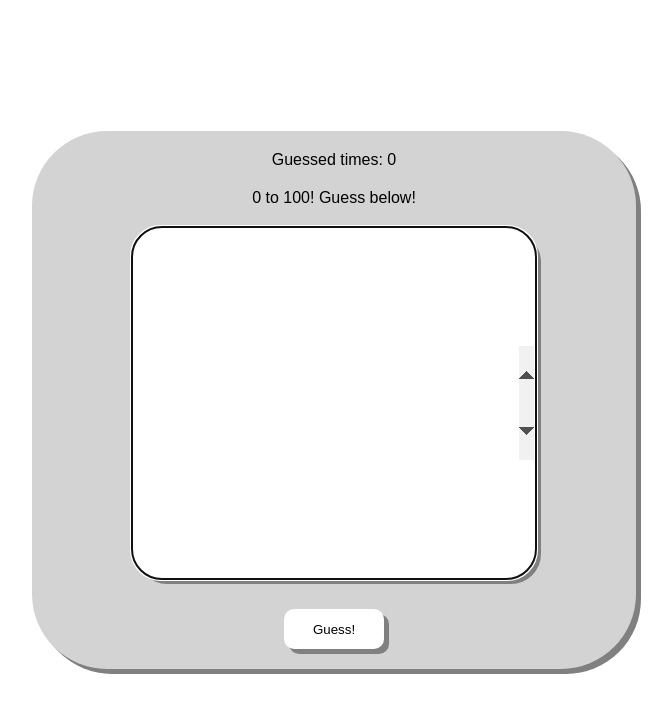
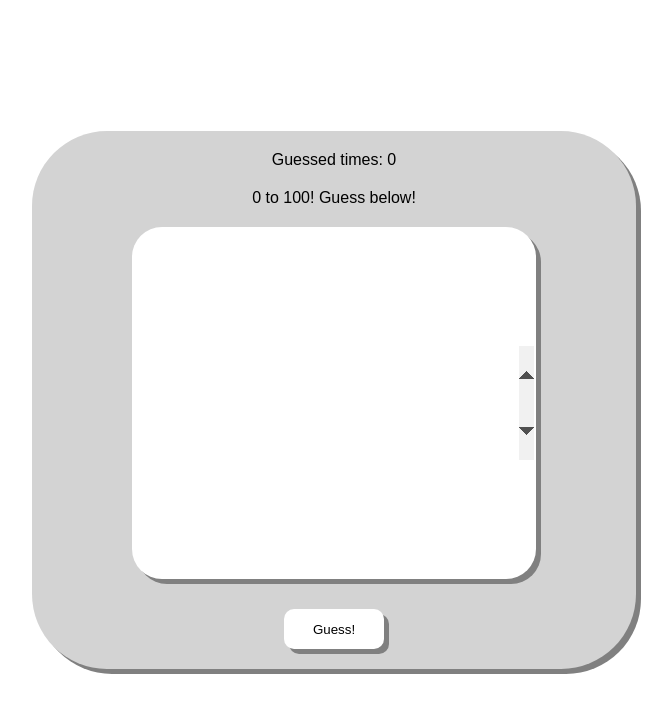
Before and after one commit to YingWaCollege-Student/Guess-Number-Game, a plain HTML site: page index.html in a window 1280 px wide. Shown: the whole page, without its empty margins (306-978 px from the left). Drawn offline with Linux system fonts and the light colour scheme.

Commit message:
Modified styles.

```diff
--- a/style.css
+++ b/style.css
@@ -1,6 +1,10 @@
             * {
         margin: 0px;
         font-family: Arial, Helvetica, sans-serif;
+    }
+
+    *:focus {
+        outline: none;
     }
 
     body {
```
